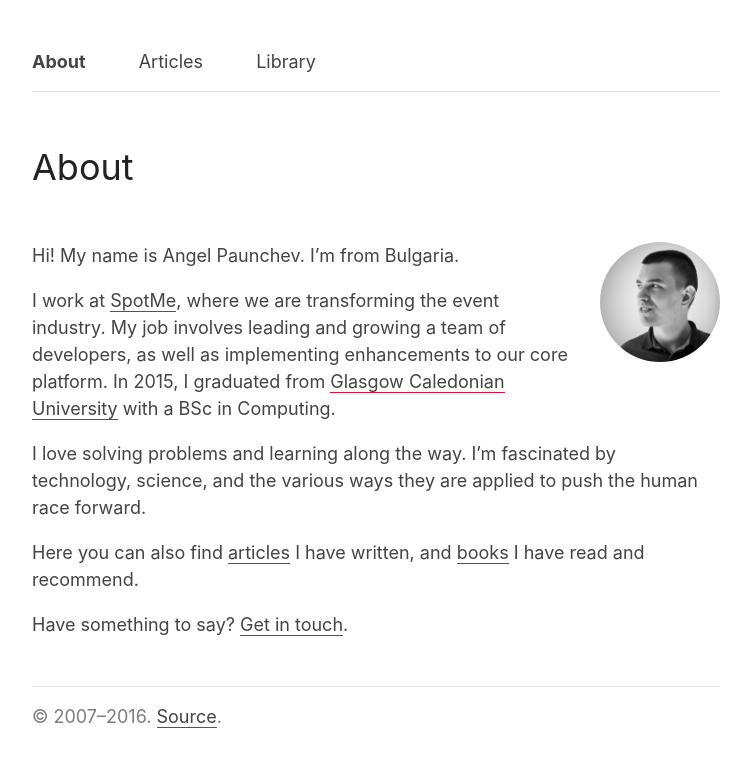
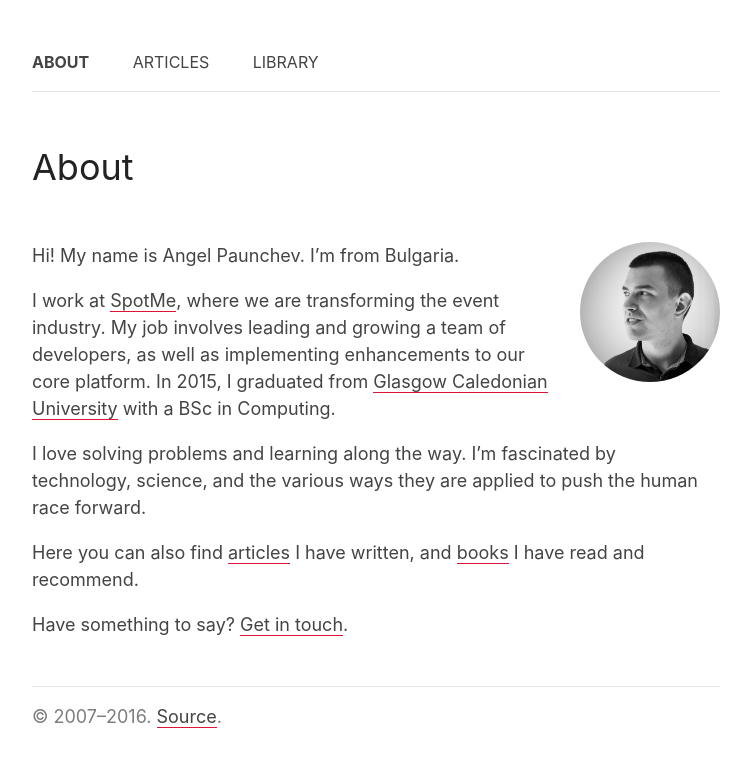
Before and after one commit to apaunchev/paunchev.com, a Jekyll site: the page built from index.html, in a window 1280 px wide. Shown: the top 767 px of the page, without its empty margins (264-1015 px from the left). Built offline with Jekyll 4.4.1, drawn with Linux system fonts in a browser that asks for light colours.

Commit message:
Update styles

```diff
--- a/css/style.css
+++ b/css/style.css
@@ -47,9 +47,11 @@ body {
   border-bottom: 1px solid #e3e3e3; }
 .header a {
   padding-bottom: 1rem;
-  margin-right: 3rem;
+  margin-right: 2.4rem;
   text-decoration: none;
-  border: none; }
+  border: none;
+  text-transform: uppercase;
+  font-size: 16px; }
   .header a:hover, .header a:active, .header a:focus {
     color: crimson; }
   .header a:last-child {
@@ -91,7 +93,7 @@ body {
     background-color: rgba(255, 0, 56, 0.5); }
   @media (min-width: 750px) {
     .avatar {
-      width: 120px; } }
+      width: 140px; } }
 
 .page--articles .header a[href="/articles"],
 .page--post .header a[href="/articles"] {
--- a/scss/_avatar.scss
+++ b/scss/_avatar.scss
@@ -32,6 +32,6 @@
     }
 
     @include tablet {
-        width: 120px;
+        width: 140px;
     }
 }
--- a/scss/_header.scss
+++ b/scss/_header.scss
@@ -10,9 +10,11 @@
 
     a {
         padding-bottom: 1rem;
-        margin-right: 3rem;
+        margin-right: 2.4rem;
         text-decoration: none;
         border: none;
+        text-transform: uppercase;
+        font-size: $s-body-small;
 
         @include attention {
             color: $c-links;
```
